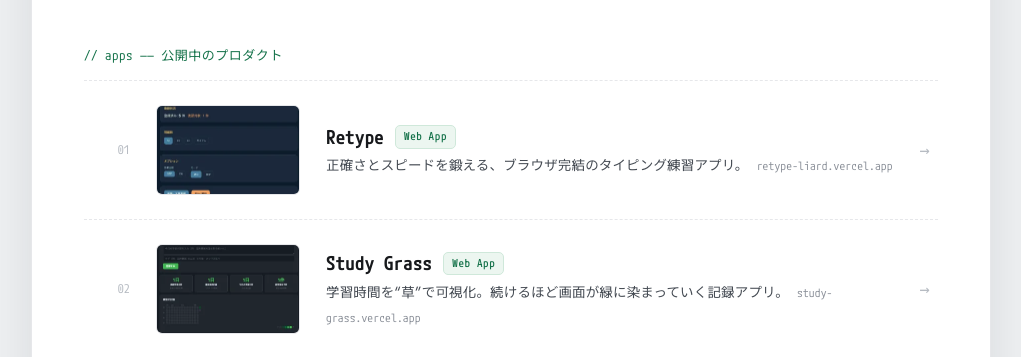
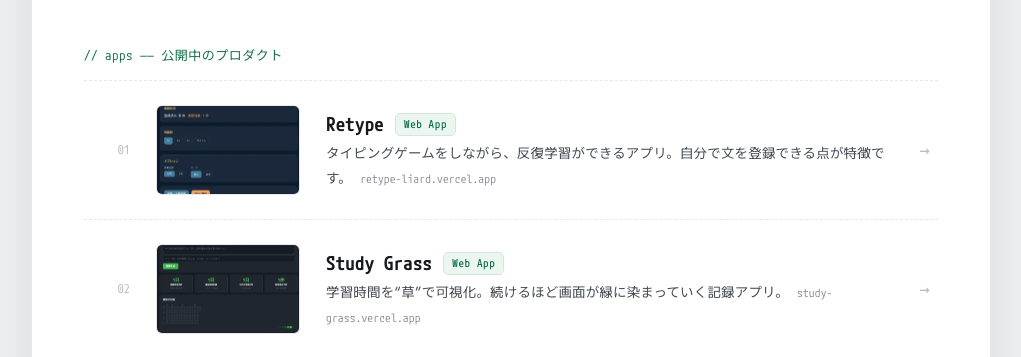
Before and after one commit to nobunaga-develop/mob-lab-site, a plain HTML site: page index.html in a window 1280 px wide. Shown: the part 443-800 px from the top of the page, without its empty margins (129-1150 px from the left). Drawn offline with Linux system fonts and the light colour scheme; a script that the page names is missing; a web font is replaced by a local one.

Commit message:
Retype 説明文修正

```diff
--- a/index.html
+++ b/index.html
@@ -39,7 +39,7 @@
             <span class="shot"><img src="images/b780a524-6116-4793-bbf7-f03bf35d0384.webp" alt="Retype の画面" style="width:144px;height:90px;object-fit:cover;display:block"></span>
             <span class="e-col">
               <span class="e-name">Retype<span class="tag">Web App</span></span>
-              <span class="e-desc">正確さとスピードを鍛える、ブラウザ完結のタイピング練習アプリ。</span>
+              <span class="e-desc">タイピングゲームをしながら、反復学習ができるアプリ。自分で文を登録できる点が特徴です。</span>
               <span class="e-url">retype-liard.vercel.app</span>
             </span>
             <span class="go">→</span>
```
